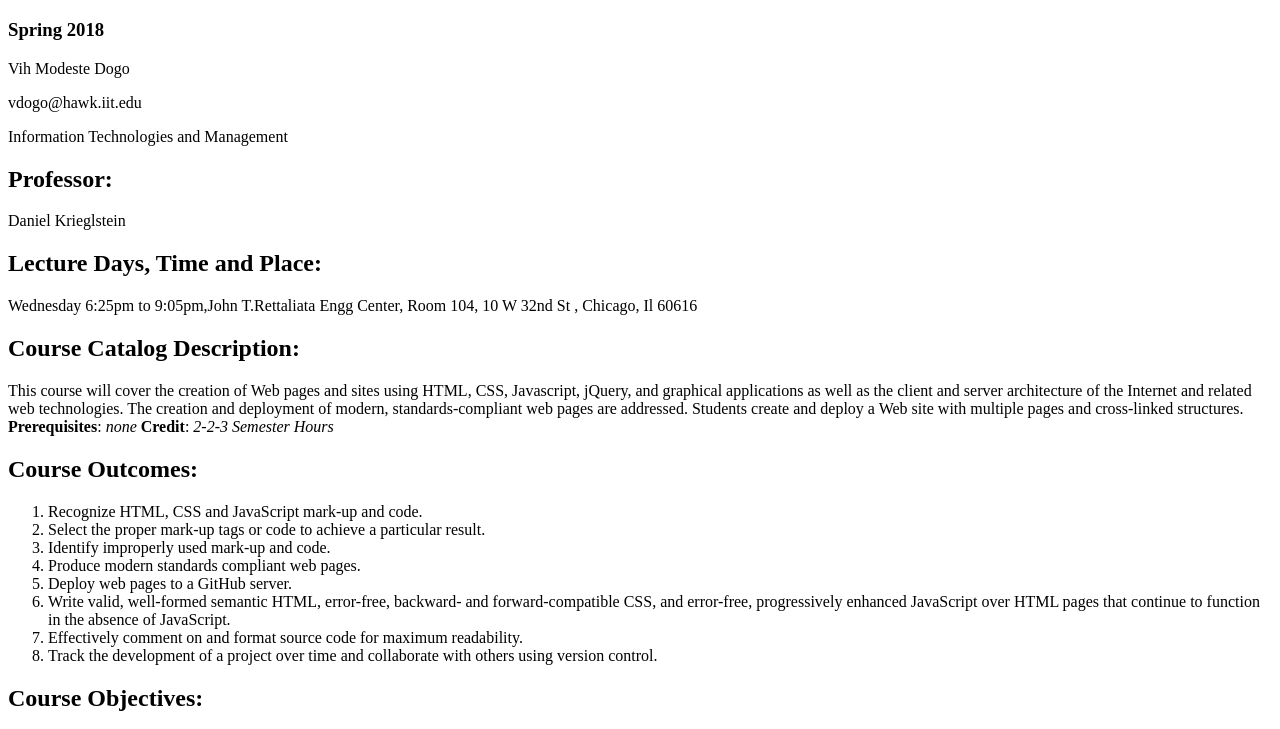
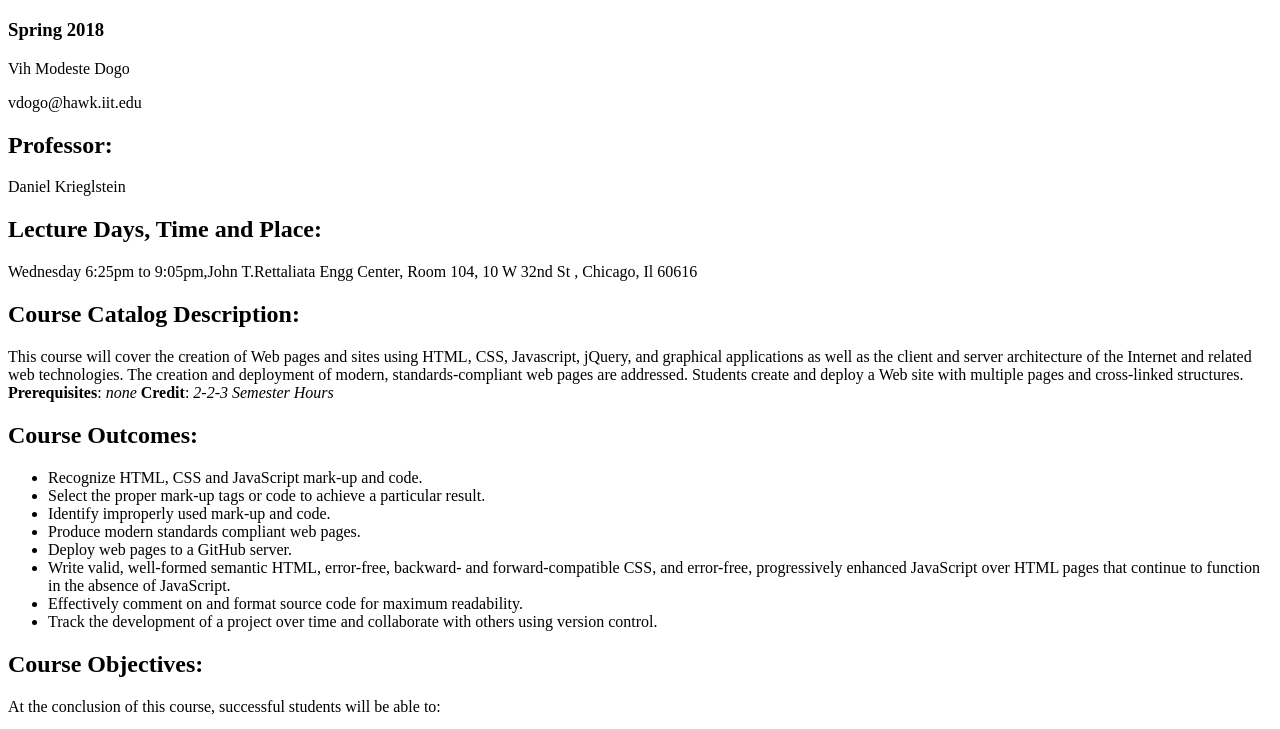
Before and after one commit to dvmodeste/Lab-2, a plain HTML site: page index.html in a window 1280 px wide. Shown: the part 61-790 px from the top of the page. Drawn offline with Linux system fonts and the light colour scheme.

Commit message:
update the list with unordered tag

```diff
--- a/index.html
+++ b/index.html
@@ -2,14 +2,13 @@
 <html>
   <head>
     <meta charset="utf-8">
-    <title>ITMD-361 Fundamentals of Web Development</title>
+    <title>ITMD-361 Internet Technologies and Web Design</title>
   </head>
 <body>
     <h1>ITMD-361 Internet Technologies and Web Design</h1>
     <h3>Spring 2018</h3>
      <p> Vih Modeste Dogo  </p>
 	<p>  vdogo@hawk.iit.edu</p>
-	<p> Information Technologies and Management </p>
 <h2>Professor:</h2>
    <p>Daniel Krieglstein</p>
     <h2>Lecture Days, Time and Place:</h2>
@@ -21,7 +20,7 @@
 	and deploy a Web site with multiple pages and cross-linked structures.
     <strong>Prerequisites</strong>: <em>none</em> <strong>Credit</strong>: <em> 2-2-3 Semester Hours </em> </p>
     <h2>Course Outcomes:</h2>
-  <ol>
+  <ul>
     <li>Recognize HTML, CSS and JavaScript mark-up and code.</li>
 	<li>Select the proper mark-up tags or code to achieve a particular result.</li>
 	<li>Identify improperly used mark-up and code.</li>
@@ -30,7 +29,7 @@
 	<li>Write valid, well-formed semantic HTML, error-free, backward- and forward-compatible CSS, and error-free, progressively enhanced JavaScript over HTML pages that continue to function in the absence of JavaScript.</li>
 	<li>Effectively comment on and format source code for maximum readability.</li>
 	<li>Track the development of a project over time and collaborate with others using version control.</li>
-    </ol>
+    </ul>
     <h2>Course Objectives:</h2>
      <p>At the conclusion of this course, successful students will be able to:</p>
 	 <ul>
```
